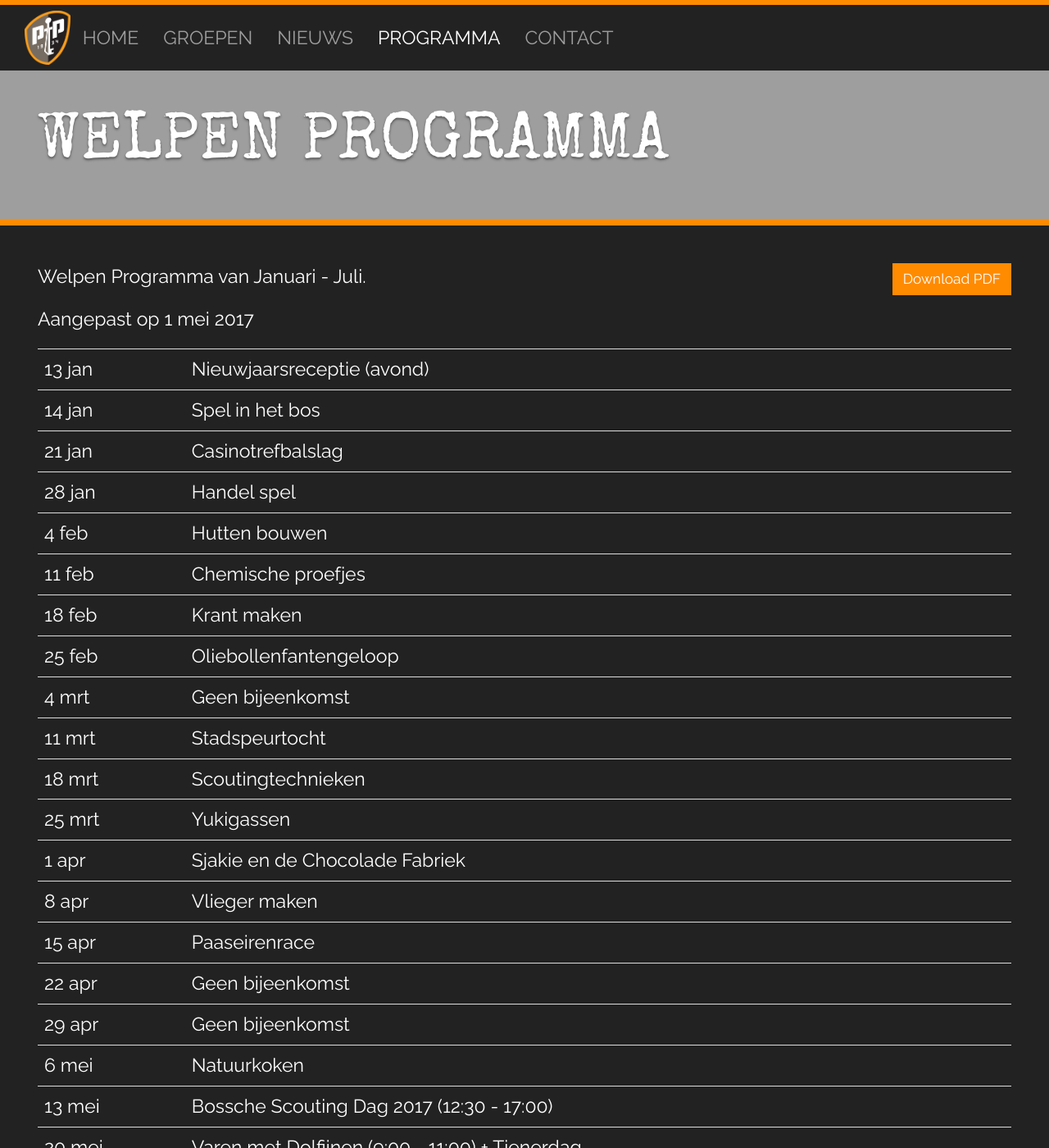
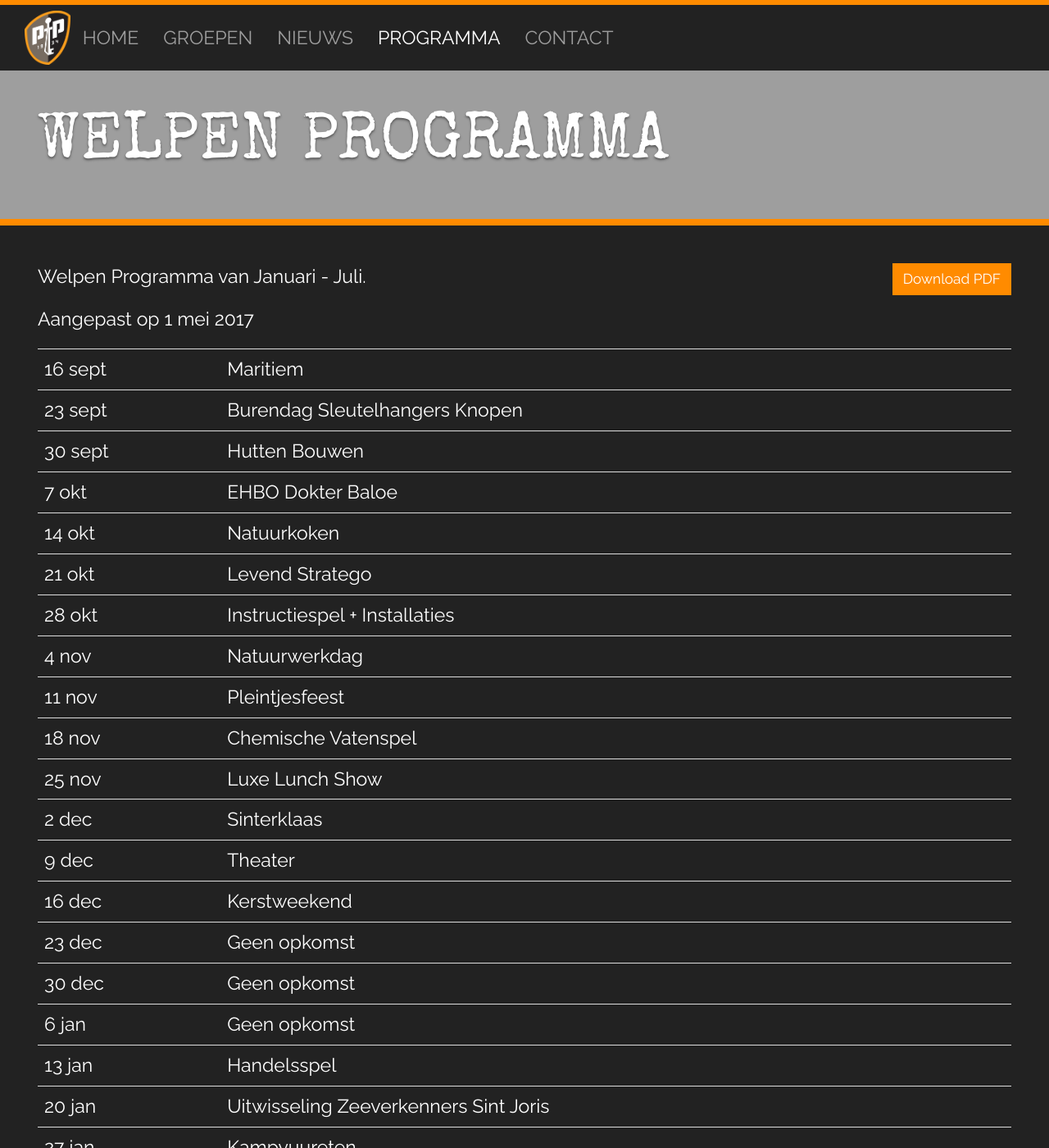
Before and after one commit to nognooitmeegemaakt/website, a Jekyll site: the page built from _agenda/welpen.md, in a window 1280 px wide and 1400 px high. Shown: the whole window at 82% size. Built offline with Jekyll 4.4.1, drawn with Linux system fonts in a browser that asks for light colours; some web fonts are replaced; some of the changed text lies outside the part shown.

Commit message:
Update welpen.md

```diff
--- a/_agenda/welpen.md
+++ b/_agenda/welpen.md
@@ -11,31 +11,23 @@ Aangepast op 1 mei 2017
 
 {:.table}
 |-------|---------
-| 13 jan | Nieuwjaarsreceptie (avond)
-| 14 jan | Spel in het bos
-| 21 jan | Casinotrefbalslag
-| 28 jan | Handel spel
-| 4 feb | Hutten bouwen
-| 11 feb | Chemische proefjes
-| 18 feb | Krant maken
-| 25 feb | Oliebollenfantengeloop
-| 4 mrt | Geen bijeenkomst
-| 11 mrt | Stadspeurtocht
-| 18 mrt | Scoutingtechnieken
-| 25 mrt | Yukigassen
-| 1 apr | Sjakie en de Chocolade Fabriek
-| 8 apr | Vlieger maken
-| 15 apr | Paaseirenrace
-| 22 apr | Geen bijeenkomst
-| 29 apr | Geen bijeenkomst
-| 6 mei | Natuurkoken
-| 13 mei | Bossche Scouting Dag 2017 (12:30 - 17:00)
-| 20 mei | Varen met Dolfijnen (9:00 - 11:00) + Tienerdag
-| 27 mei | Spionnenspel in de stad + Installaties
-| 3 jun | Ouder Welp Weekend
-| 10 jun | Jungledag 2017 (13:00 - 16:00)
-| 17 jun | Champignonkwekerij bezoeken
-| 24 jun | Openluchttheater
-| 1 jul | Openluchttheater
-| 8 jul | De Waterspelen
-| 16 jul | Zomerkamp Welpen
+|16 sept|Maritiem
+|23 sept|Burendag Sleutelhangers Knopen
+|30 sept|Hutten Bouwen
+|7 okt|EHBO Dokter Baloe
+|14 okt|Natuurkoken
+|21 okt|Levend Stratego
+|28 okt|Instructiespel + Installaties
+|4 nov|Natuurwerkdag
+|11 nov|Pleintjesfeest
+|18 nov|Chemische Vatenspel
+|25 nov|Luxe Lunch Show
+|2 dec|Sinterklaas
+|9 dec|Theater
+|16 dec|Kerstweekend
+|23 dec|Geen opkomst
+|30 dec|Geen opkomst
+|6 jan|Geen opkomst
+|13 jan|Handelsspel
+|20 jan|Uitwisseling Zeeverkenners Sint Joris
+|27 jan|Kampvuureten
```
